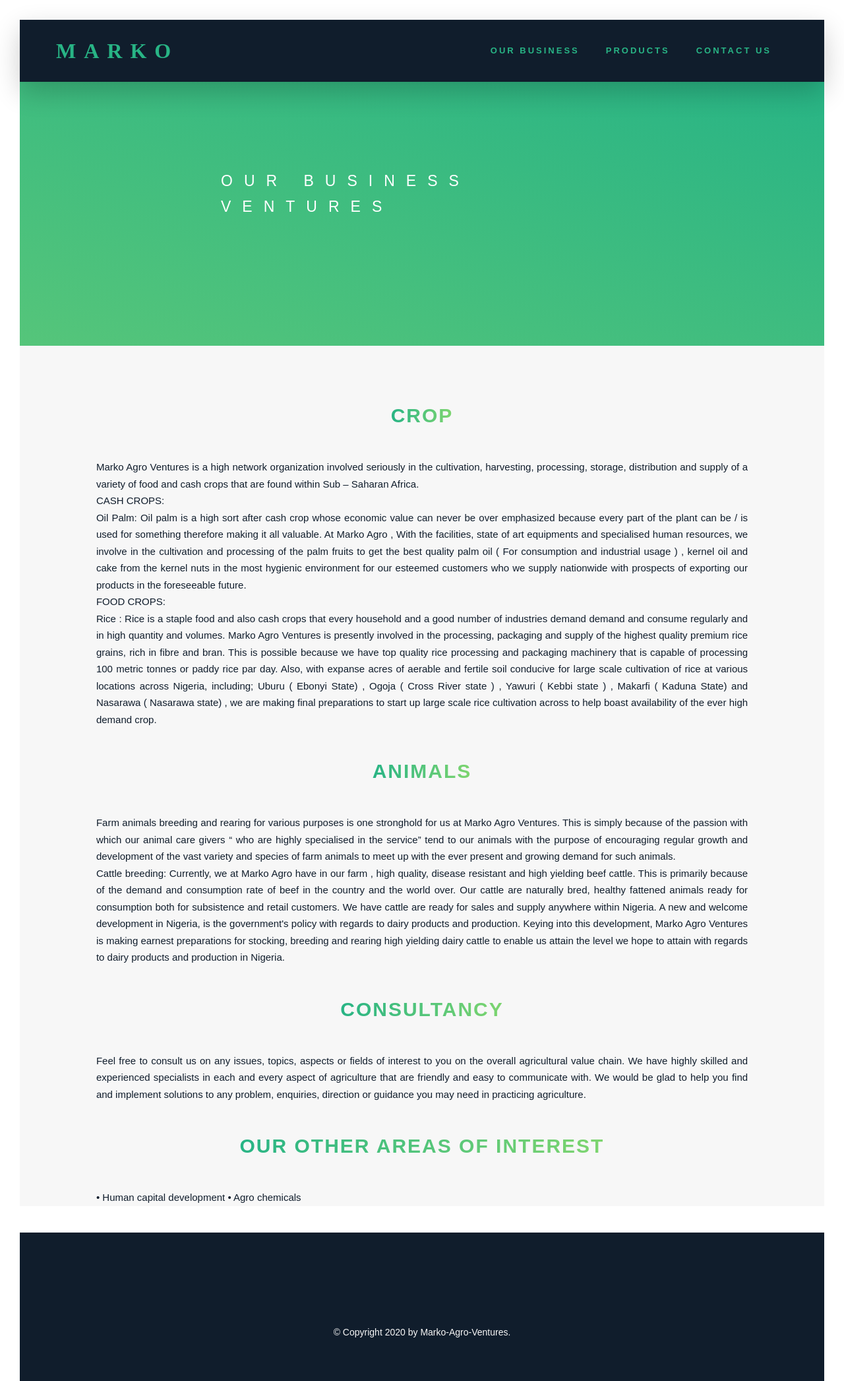
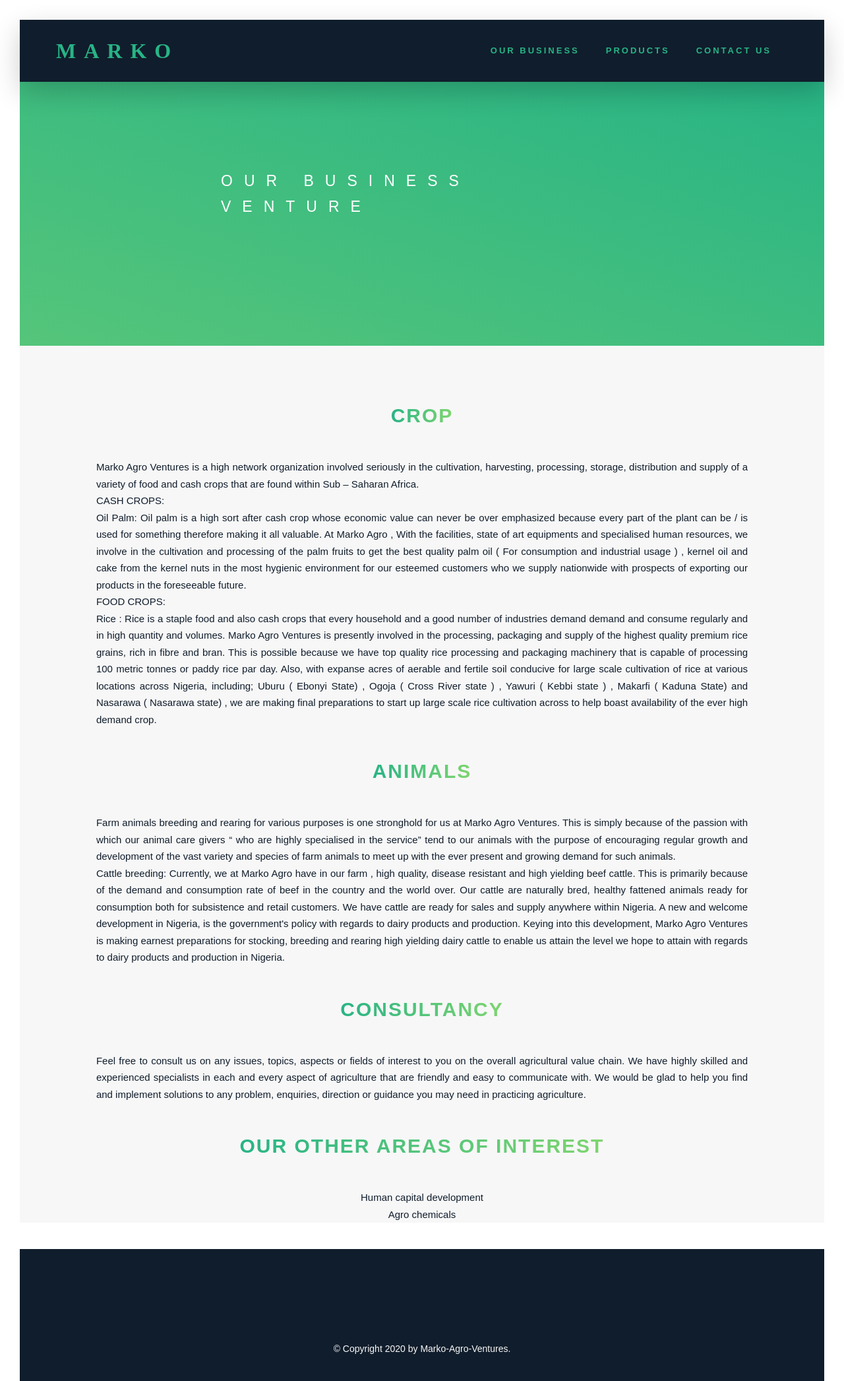
Before and after one commit to sommyj/markoweb, a Django app: template templates/core/business.html in a window 1280 px wide. Shown: the top 2093 px of the page at 66% size. Run offline with Django 3.2, Linux system fonts and the light colour scheme; the template is opened without the code that fills it, so the values that code supplies are empty.

Commit message:
our business page

```diff
--- a/core/urls.py
+++ b/core/urls.py
@@ -1,5 +1,5 @@
 from django.urls import path
-from .views import index, about, contact, CategoryView, ItemDetailView
+from .views import index, about, business, contact, CategoryView, ItemDetailView
 
 
 app_name = 'core'
@@ -8,7 +8,7 @@
 urlpatterns = [
     path('', index, name='index'),
     path('about/', about, name='about'),
-    path('business/', about, name='business'),
+    path('business/', business, name='business'),
     path('contact/', contact, name='contact'),
     path('category/', CategoryView.as_view(), name='category'),
     path('product/<slug>/', ItemDetailView.as_view(),
--- a/templates/core/business.html
+++ b/templates/core/business.html
@@ -7,7 +7,7 @@
             <div class="abt__header u-margin-bottom--big">
                 <div class="abt__header__text-box">
                     <h1 class="heading-primary">
-                        <span class="heading-primary--sub">Our Business Ventures</span>
+                        <span class="heading-primary--sub">Our Business Venture</span>
                     </h1>
                 </div>
             </div>
@@ -77,9 +77,9 @@
                     </h2>
                </div>
 
-               <p>
-                 •	Human capital development
-                 •	Agro chemicals
+               <p style="text-align: center;">
+                 <span>Human capital development</span><br>
+                 <span>Agro chemicals</span>
                 </p>
             </div>
         </section>
```
